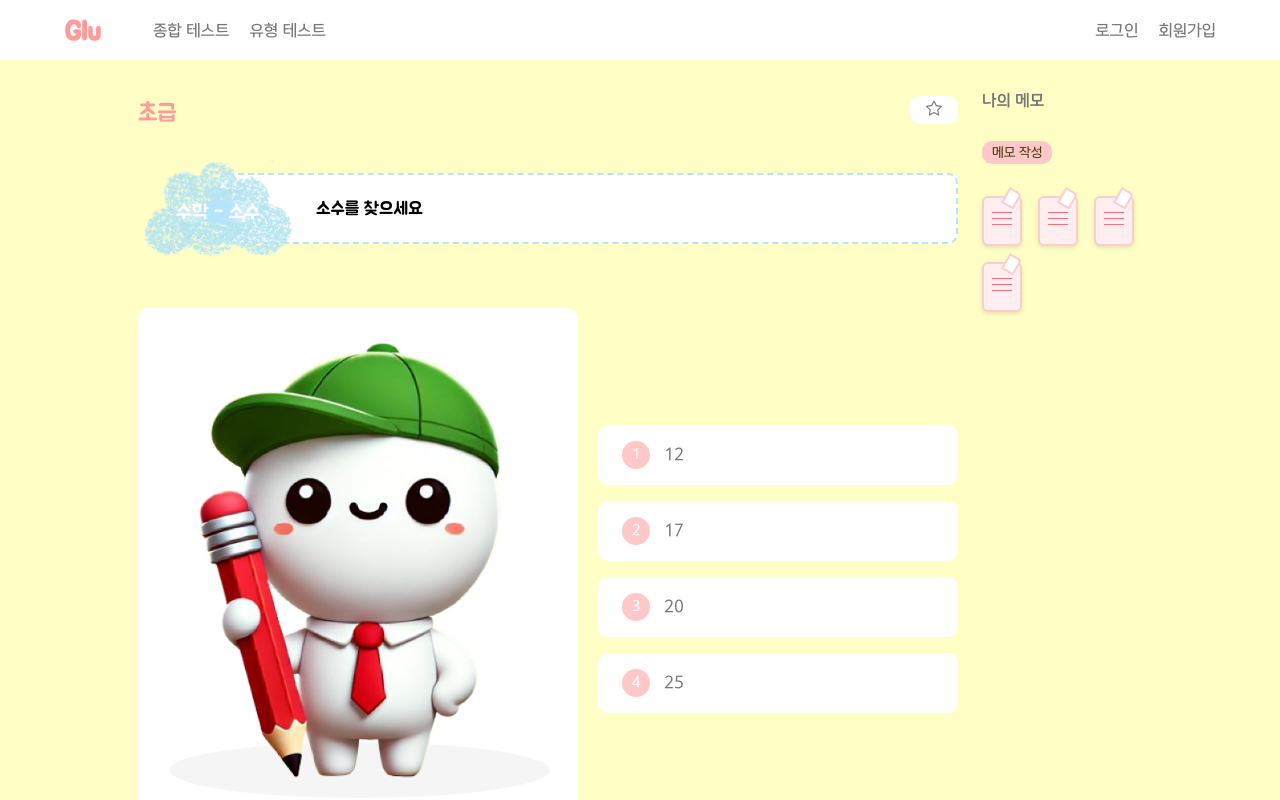
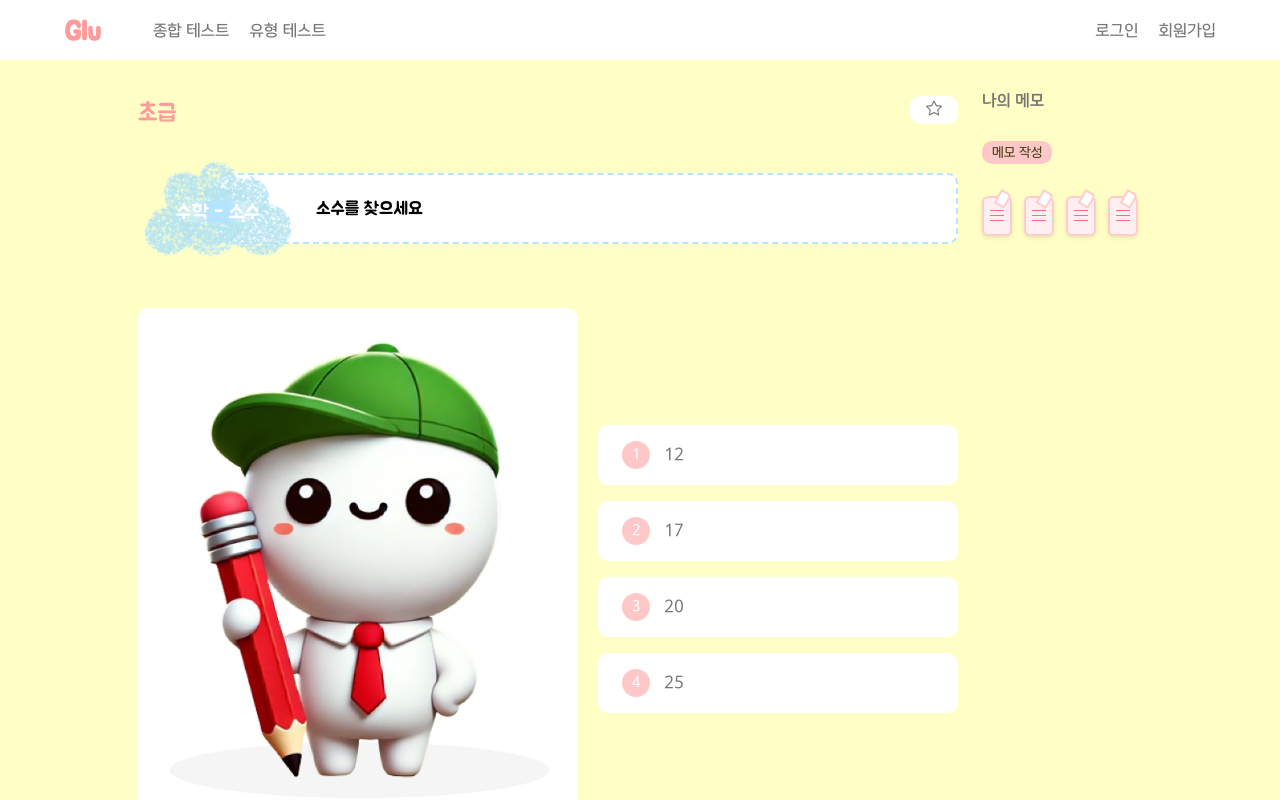
Before and after one commit to sehaim/Glu, a Next.js app in the folder frontend/glu/: page /problem/1 in a window 1280 px wide. Shown: the top 800 px of the page. Built offline with nearby package versions, Linux system fonts and the light colour scheme.

Commit message:
:art: [Design] #S11P21A506-218 #in-progress 메모 크기 작게

```diff
--- a/frontend/glu/src/components/problem/problemMemoIcon.module.css
+++ b/frontend/glu/src/components/problem/problemMemoIcon.module.css
@@ -1,6 +1,6 @@
 .memo {
-  width: 40px; /* 메모의 너비 */
-  height: 50px; /* 메모의 높이 */
+  width: 30px; /* 메모의 너비 */
+  height: 40px; /* 메모의 높이 */
   background-color: #ffeff1; /* 메모 배경색 */
   border: 2px solid #ffcccb; /* 메모 테두리 */
   border-radius: 6px; /* 둥근 모서리 */
@@ -13,10 +13,10 @@
 .memo::before {
   content: ''; /* 메모 윗부분의 접힌 모양 */
   position: absolute;
-  top: -4px; /* 더 위로 이동 */
+  top: -3px; /* 더 위로 이동 */
   right: -2px; /* 더 오른쪽으로 이동 */
-  width: 10px;
-  height: 14px;
+  width: 8px;
+  height: 12px;
   background-color: var(--WHITE);
   border: 2px solid #ffcccb;
   border-top-right-radius: 4px;
@@ -27,12 +27,12 @@
 .memo::after {
   content: ''; /* 줄무늬 */
   position: absolute;
-  top: 14px;
-  left: 8px;
-  width: 20px;
+  top: 12px;
+  left: 6px;
+  width: 14px;
   height: 1px;
   background-color: #ff6b81; /* 핑크 줄무늬 */
   box-shadow:
-    0 6px 0 #ff6b81,
-    0 12px 0 #ff6b81; /* 여러 줄무늬 */
+    0 5px 0 #ff6b81,
+    0 10px 0 #ff6b81; /* 여러 줄무늬 */
 }
--- a/frontend/glu/src/components/problem/problemMemoManager.module.css
+++ b/frontend/glu/src/components/problem/problemMemoManager.module.css
@@ -29,7 +29,7 @@
   flex-wrap: wrap;
   justify-content: flex-start;
   align-items: flex-start;
-  gap: 16px;
+  gap: 12px;
 }
 
 .memo-textarea {
```
